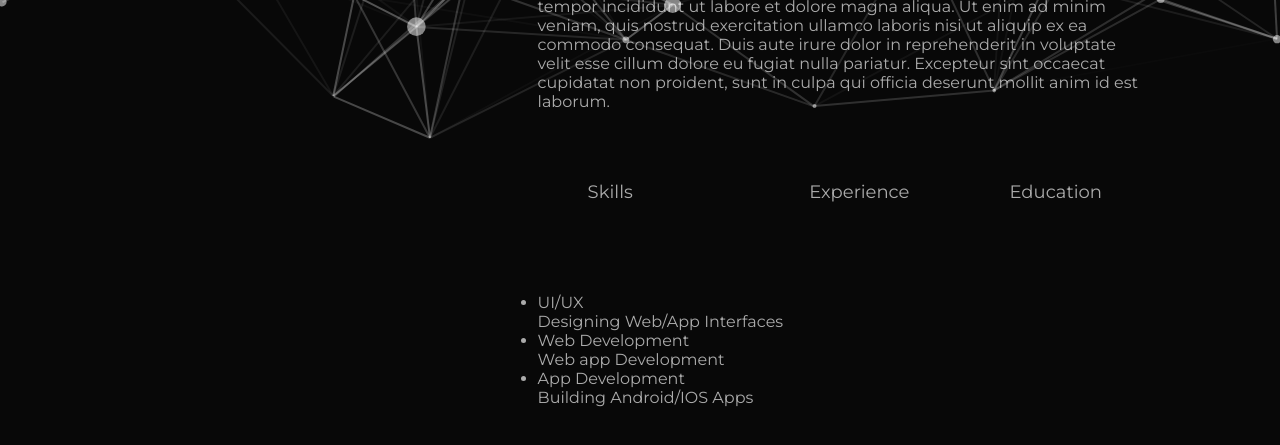
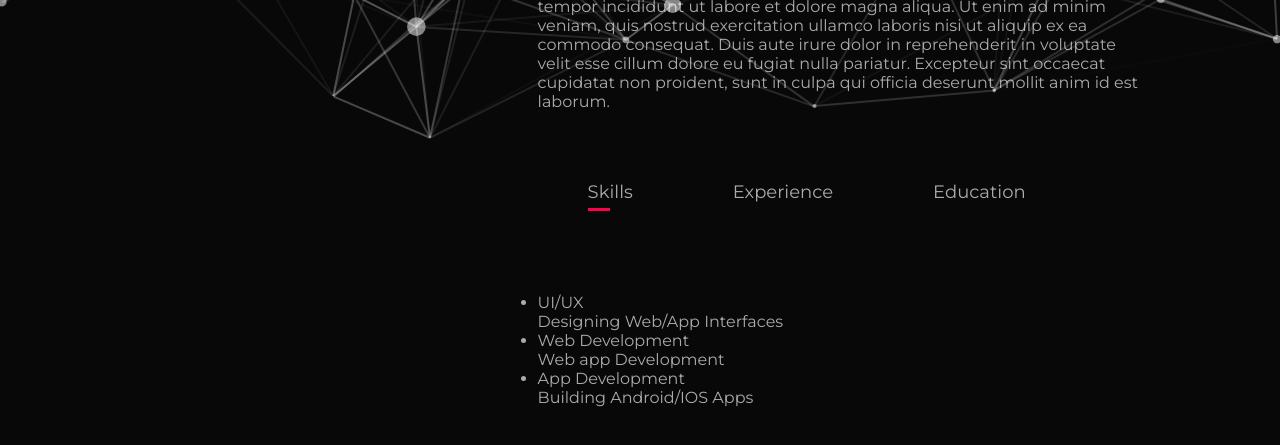
Before and after one commit to DazzaH100/DarranHenry2.0, a plain HTML site: page index.html in a window 1280 px wide. Shown: the part 655-1100 px from the top of the page. Drawn offline with nearby package versions, Linux system fonts and the light colour scheme; a script that the page names is missing.

Commit message:
underline problem solved

```diff
--- a/assets/css/style.css
+++ b/assets/css/style.css
@@ -138,6 +138,6 @@ nav ul li a:hover::after {
     transition: 0.5s;
 }
 
-.tab-links.active-link{
+.tab-links.active-link::after{
     width: 50%;
 }
```
